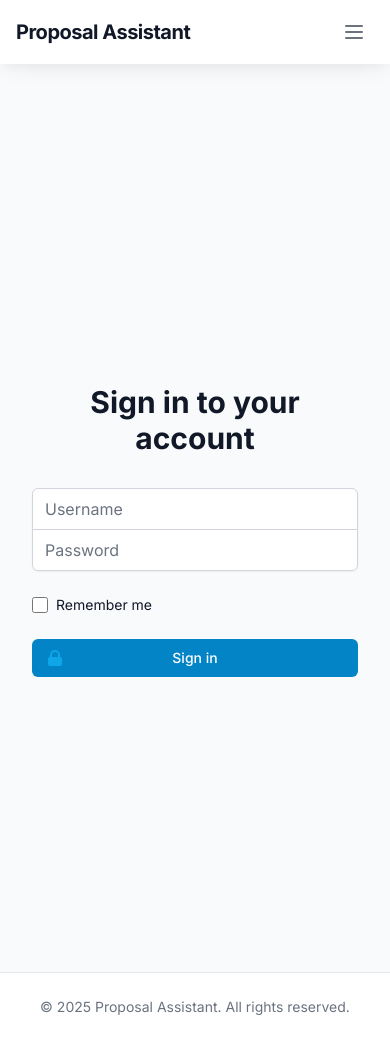
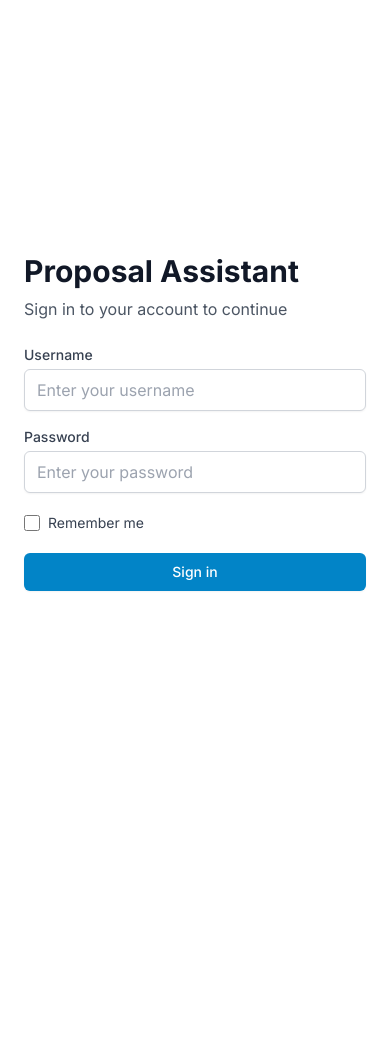
Before and after one commit to jamneutrino/Proposal-Assistant, a Flask app: page /auth/login in a window 390 px wide. After the commit the page ends 591 px from the top, so only its background shows below. Run offline with Flask 3, Linux system fonts and the light colour scheme; some libraries are stand-ins or nearby versions.

Commit message:
Updated Login Screen

```diff
--- a/templates/login.html
+++ b/templates/login.html
@@ -3,12 +3,13 @@
 {% block title %}Login{% endblock %}
 
 {% block content %}
-<div class="min-h-screen flex items-center justify-center bg-gray-50 py-12 px-4 sm:px-6 lg:px-8">
-    <div class="max-w-md w-full space-y-8">
-        <div>
-            <h2 class="mt-6 text-center text-3xl font-extrabold text-gray-900">
-                Sign in to your account
-            </h2>
+<div class="h-screen flex">
+    <!-- Left column - Login form -->
+    <div class="w-full md:w-1/3 bg-white flex items-center justify-center">
+        <div class="w-full max-w-md px-6 py-8">
+            <div class="mb-6">
+                <h1 class="text-3xl font-bold text-gray-900 mb-2">Proposal Assistant</h1>
+                <p class="text-gray-600">Sign in to your account to continue</p>
             </div>
 
             {% with messages = get_flashed_messages(with_categories=true) %}
@@ -38,38 +39,80 @@
                 {% endif %}
             {% endwith %}
 
-        <form class="mt-8 space-y-6" action="{{ url_for('auth.login') }}" method="POST">
-            <div class="rounded-md shadow-sm -space-y-px">
+            <form class="space-y-5" action="{{ url_for('auth.login') }}" method="POST">
+                <div class="space-y-4">
                     <div>
-                    <label for="username" class="sr-only">Username</label>
-                    <input id="username" name="username" type="text" required class="appearance-none rounded-none relative block w-full px-3 py-2 border border-gray-300 placeholder-gray-500 text-gray-900 rounded-t-md focus:outline-none focus:ring-primary-500 focus:border-primary-500 focus:z-10 sm:text-sm" placeholder="Username">
+                        <label for="username" class="block text-sm font-medium text-gray-700">Username</label>
+                        <input id="username" name="username" type="text" required class="mt-1 block w-full px-3 py-2 border border-gray-300 rounded-md shadow-sm placeholder-gray-400 focus:outline-none focus:ring-primary-500 focus:border-primary-500 sm:text-sm" placeholder="Enter your username">
                     </div>
                     <div>
-                    <label for="password" class="sr-only">Password</label>
-                    <input id="password" name="password" type="password" required class="appearance-none rounded-none relative block w-full px-3 py-2 border border-gray-300 placeholder-gray-500 text-gray-900 rounded-b-md focus:outline-none focus:ring-primary-500 focus:border-primary-500 focus:z-10 sm:text-sm" placeholder="Password">
+                        <label for="password" class="block text-sm font-medium text-gray-700">Password</label>
+                        <input id="password" name="password" type="password" required class="mt-1 block w-full px-3 py-2 border border-gray-300 rounded-md shadow-sm placeholder-gray-400 focus:outline-none focus:ring-primary-500 focus:border-primary-500 sm:text-sm" placeholder="Enter your password">
                     </div>
                 </div>
 
-            <div class="flex items-center justify-between">
                 <div class="flex items-center">
                     <input id="remember" name="remember" type="checkbox" class="h-4 w-4 text-primary-600 focus:ring-primary-500 border-gray-300 rounded">
-                    <label for="remember" class="ml-2 block text-sm text-gray-900">
+                    <label for="remember" class="ml-2 block text-sm text-gray-700">
                         Remember me
                     </label>
                 </div>
-            </div>
 
                 <div>
-                <button type="submit" class="group relative w-full flex justify-center py-2 px-4 border border-transparent text-sm font-medium rounded-md text-white bg-primary-600 hover:bg-primary-700 focus:outline-none focus:ring-2 focus:ring-offset-2 focus:ring-primary-500">
-                    <span class="absolute left-0 inset-y-0 flex items-center pl-3">
-                        <svg class="h-5 w-5 text-primary-500 group-hover:text-primary-400" xmlns="http://www.w3.org/2000/svg" viewBox="0 0 20 20" fill="currentColor" aria-hidden="true">
-                            <path fill-rule="evenodd" d="M5 9V7a5 5 0 0110 0v2a2 2 0 012 2v5a2 2 0 01-2 2H5a2 2 0 01-2-2v-5a2 2 0 012-2zm8-2v2H7V7a3 3 0 016 0z" clip-rule="evenodd" />
-                        </svg>
-                    </span>
+                    <button type="submit" class="w-full flex justify-center py-2 px-4 border border-transparent rounded-md shadow-sm text-sm font-medium text-white bg-primary-600 hover:bg-primary-700 focus:outline-none focus:ring-2 focus:ring-offset-2 focus:ring-primary-500">
                         Sign in
                     </button>
                 </div>
             </form>
         </div>
     </div>
+
+    <!-- Right column - Image with overlay text -->
+    <div class="hidden md:block md:w-2/3 bg-gray-200 relative">
+        <!-- Image with darkening overlay -->
+        <div class="absolute inset-0 bg-black bg-opacity-40 z-10"></div>
+        <img src="{{ url_for('static', filename='loginimage.png') }}" alt="Login" class="w-full h-full object-cover object-center">
+
+        <!-- Branding text overlay -->
+        <div class="absolute inset-0 z-20 flex flex-col items-center justify-center text-center px-8">
+            <h1 class="text-6xl font-extrabold text-white tracking-tight mb-4 drop-shadow-lg">
+                Proposal Assistant
+            </h1>
+            <p class="text-2xl font-medium text-white tracking-wide max-w-2xl drop-shadow-lg">
+                Streamline your proposals. Win more business.
+            </p>
+        </div>
+    </div>
+</div>
 {% endblock %}
+
+{% block scripts %}
+<style>
+    html, body {
+        height: 100%;
+        margin: 0;
+        padding: 0;
+        overflow: hidden;
+        background-color: white;
+    }
+
+    /* Hide the default navigation and footer on the login page */
+    nav, footer {
+        display: none;
+    }
+
+    /* Override the main content container to allow full-height design */
+    main {
+        max-width: none !important;
+        padding: 0 !important;
+        margin: 0 !important;
+        height: 100vh !important;
+        overflow: hidden !important;
+    }
+
+    /* Text shadow for better readability */
+    .drop-shadow-lg {
+        text-shadow: 0 4px 6px rgba(0, 0, 0, 0.5);
+    }
+</style>
+{% endblock %}
```
Lines whose indentation alone changed are shown as unchanged.
